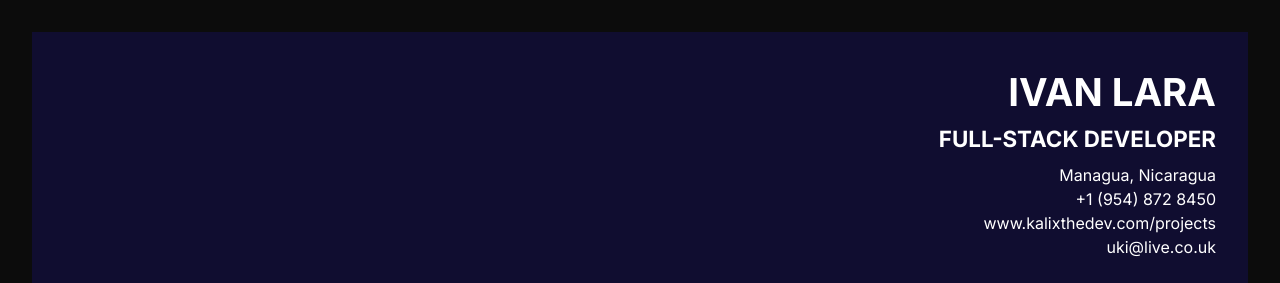
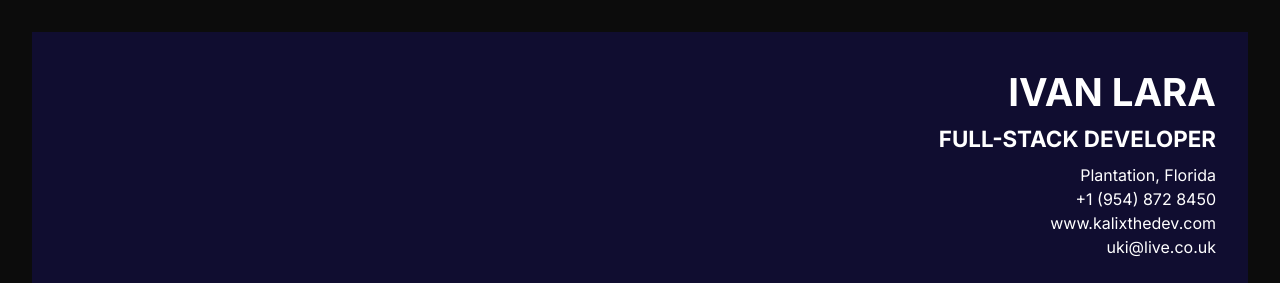
Before and after one commit to larakalix/resume-22, a Next.js app: page /cv in a window 1280 px wide. Shown: the top 283 px of the page. Built offline with nearby package versions, Linux system fonts and the light colour scheme.

Commit message:
fx: update cv info and home banner

```diff
--- a/src/components/home/Banner.tsx
+++ b/src/components/home/Banner.tsx
@@ -4,7 +4,7 @@ export const Banner = () => {
     return (
         <div className="text-center max-w-full flex items-center justify-start flex-col">
             <h2 className="font-montserrat font-extrabold leading-[1] text-[3rem] md:text-[5.2rem] xl:text-[6.5rem] px-[1.5rem] md:px-[10rem] xl:px-[10rem] text-v-black dark:text-white tracking-[-.05em]">
-                Fullstack Developer
+                Fullstack Developer based in Florida
             </h2>
 
             <p className="font-montserrat text-[#666666] dark:text-[white] tracking-[-.02em] font-normal leading-[1.6] mt-10 text-[1.2rem] md:text-[1.25rem] px-[1.5rem] md:px-[10rem] xl:px-[10rem]">
--- a/src/pages/about/CvScreen.tsx
+++ b/src/pages/about/CvScreen.tsx
@@ -7,10 +7,10 @@ import { CvExpertise } from "../../components/about/cv/CvExpertise";
 const headerInfo = {
     name: "Ivan Lara",
     title: "Full-stack Developer",
-    location: "Managua, Nicaragua",
+    location: "Plantation, Florida",
     phone: "+1 (954) 872 8450",
     email: "uki@live.co.uk",
-    website: "www.kalixthedev.com/projects",
+    website: "www.kalixthedev.com",
 };
 
 export const CvScreen = () => {
```
